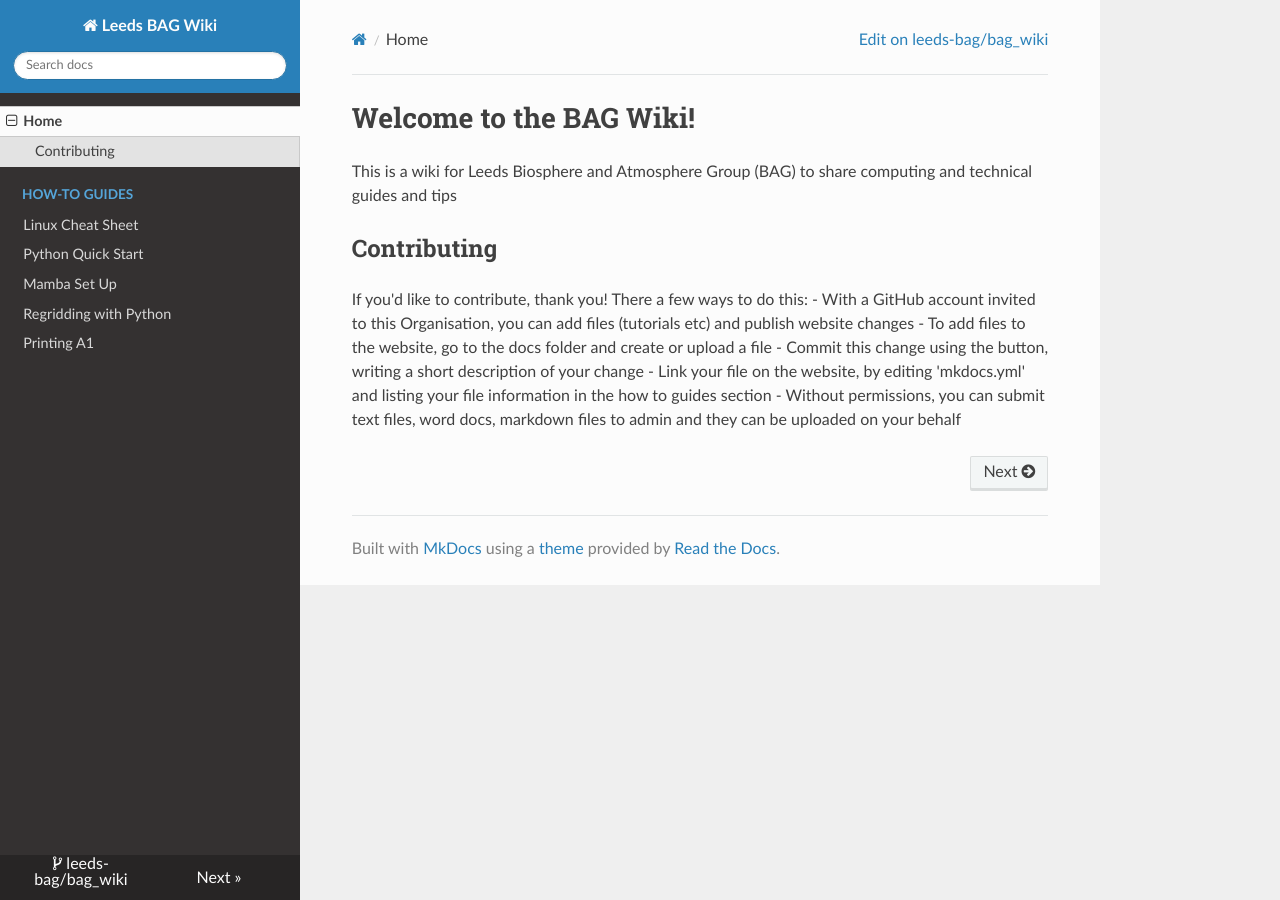
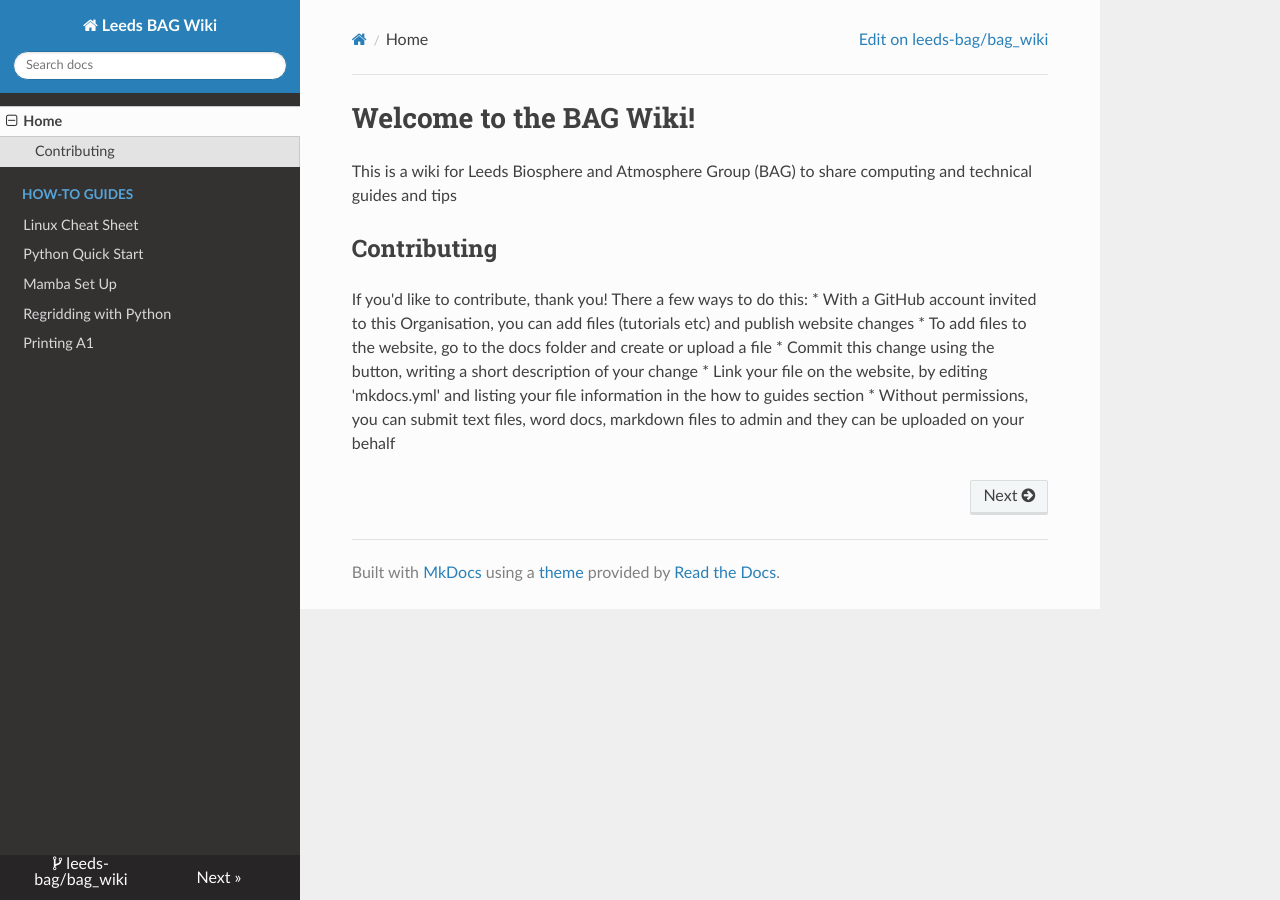
Before and after one commit to leeds-bag/bag_wiki, an MkDocs documentation site: the page built from docs/index.md, in a window 1280 px wide. Built offline with MkDocs 1.6.1, drawn with Linux system fonts in a browser that asks for light colours; nearby versions of some CDN libraries.

```diff
--- a/docs/index.md
+++ b/docs/index.md
@@ -5,8 +5,8 @@ This is a wiki for Leeds Biosphere and Atmosphere Group (BAG) to share computing
 ## Contributing
 If you'd like to contribute, thank you!
 There a few ways to do this:
-- With a GitHub account invited to this Organisation, you can add files (tutorials etc) and publish website changes
-  - To add files to the website, go to the docs folder and create or upload a file
-  - Commit this change using the button, writing a short description of your change
-  - Link your file on the website, by editing 'mkdocs.yml' and listing your file information in the how to guides section
-- Without permissions, you can submit text files, word docs, markdown files to admin and they can be uploaded on your behalf
+* With a GitHub account invited to this Organisation, you can add files (tutorials etc) and publish website changes
+  * To add files to the website, go to the docs folder and create or upload a file
+  * Commit this change using the button, writing a short description of your change
+  * Link your file on the website, by editing 'mkdocs.yml' and listing your file information in the how to guides section
+* Without permissions, you can submit text files, word docs, markdown files to admin and they can be uploaded on your behalf
```
